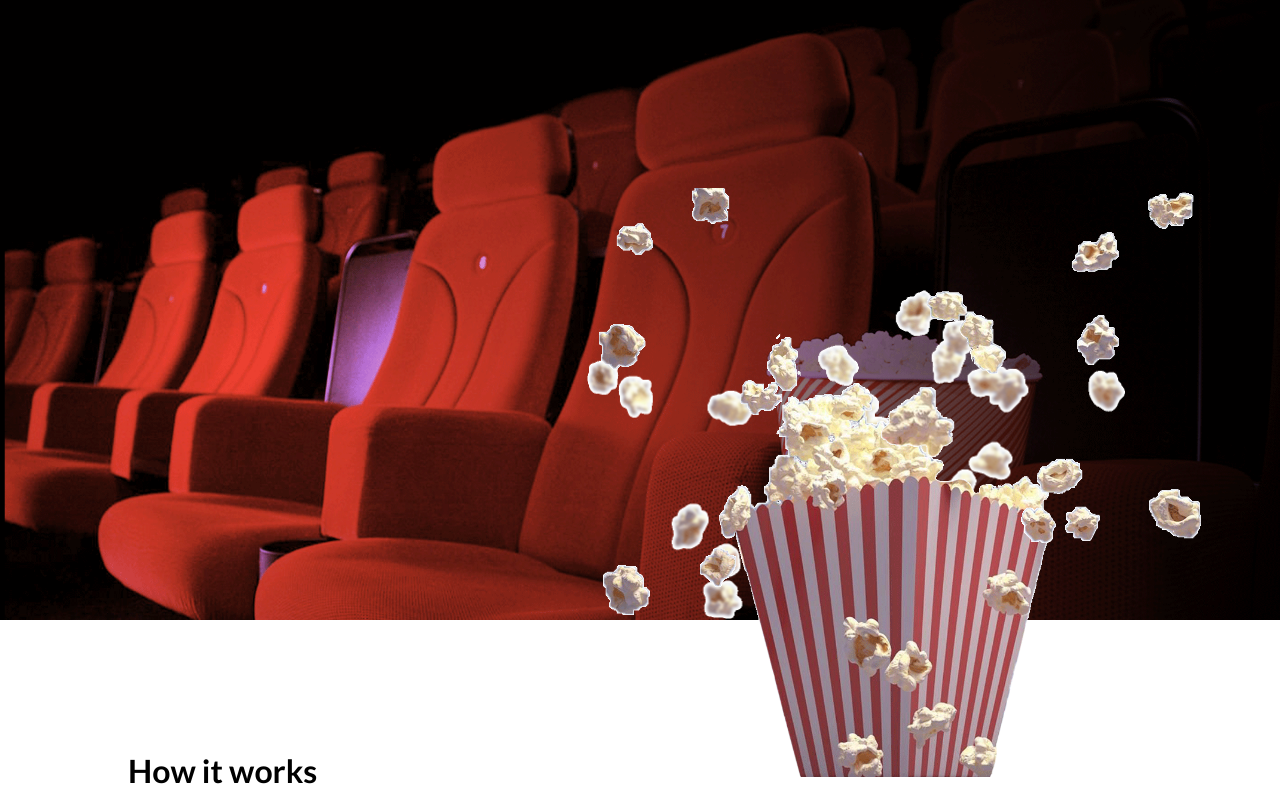
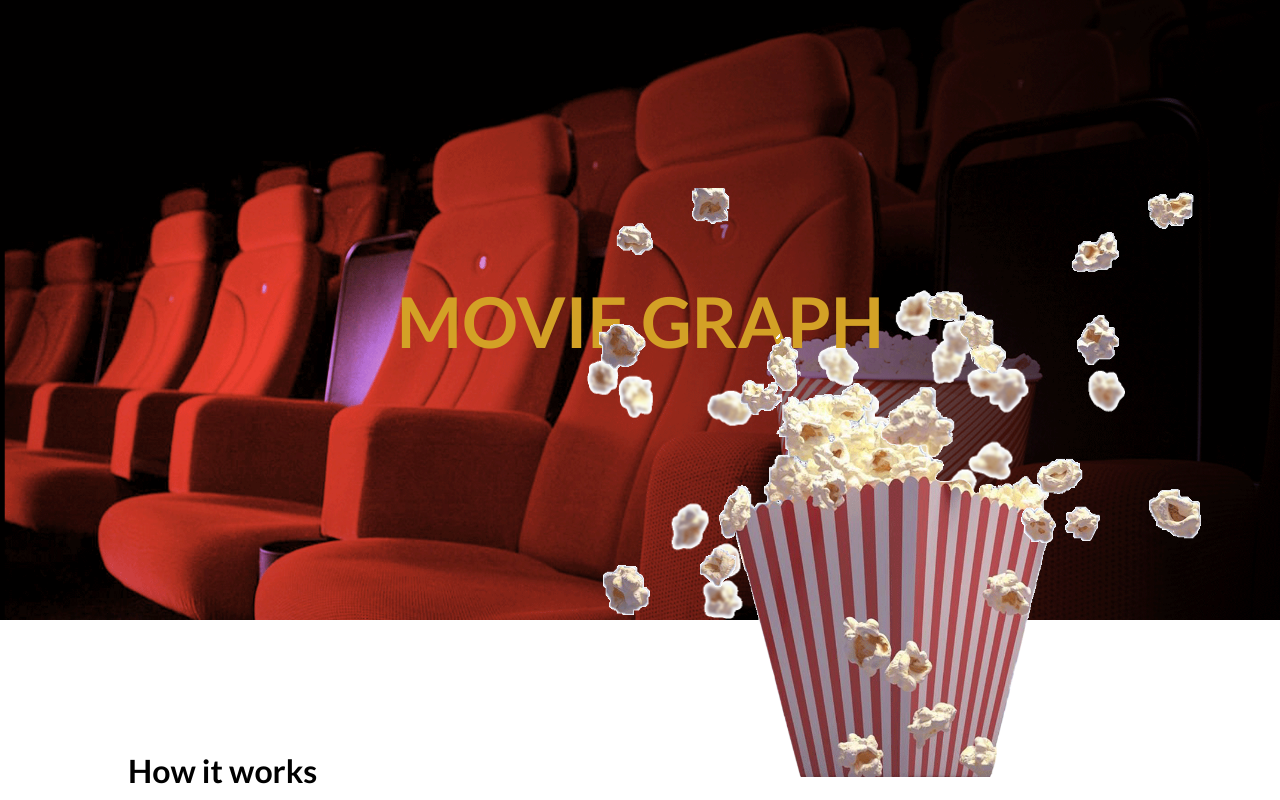
Before and after one commit to alvaro911/movie-d3, a website: page index.html in a window 1280 px wide. Shown: the top 800 px of the page. Drawn offline with Linux system fonts and the light colour scheme.

Commit message:
added title to hero image

```diff
--- a/css/index.css
+++ b/css/index.css
@@ -24,6 +24,14 @@ a{
   height: 100vh;
   position: relative;
   z-index: 0;
+}
+
+#scene .title{
+  position: absolute;
+  font-size: 35px;
+  top: 29%;
+  left: 31%;
+  color: #D3A126;
 }
 
 .bg{
--- a/index.html
+++ b/index.html
@@ -10,6 +10,7 @@
       <div class="bg" data-depth="0.00"><img src="img/bg.png"></div>
       <div class="back-layer" data-depth="0.10"><img src="img/popcorn-back-layer.png"></div>
       <div class="container" data-depth="0.20"><img src="img/pop-corn-container.png"></div>
+      <div class="title" data-depth="0.00"><h1>MOVIE GRAPH</h1></div>
       <div class="on-container" data-depth="0.50"><img src="img/pop-on-container.png"></div>
       <div class="front-layer" data-depth="0.80"><img src="img/popcorn-front-layer.png"></div>
     </div>
--- a/js/graph.js
+++ b/js/graph.js
@@ -189,7 +189,7 @@ function renderD3(){
               <div class="movie-facts">
                 <p><b>Rating:</b> ${movieRes.vote}/10</p>
                 <p><b>Duration:</b> ${movieRes.runtime} mins</p>
-                <p><b>Revenue:</b> ${movieRes.release_date}</p>
+                <p><b>Release date:</b> ${movieRes.release}</p>
               </div>
               <div class="movie-trailer">
                 <iframe src="${trailerRes.trailer}" frameborder="0" allowfullscreen></iframe>
```
